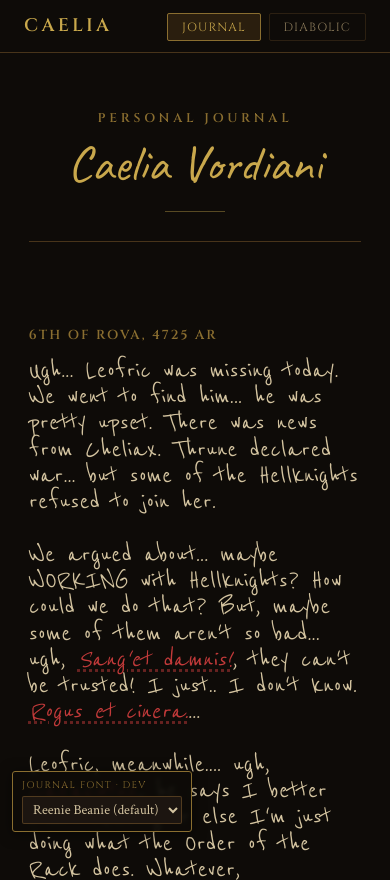
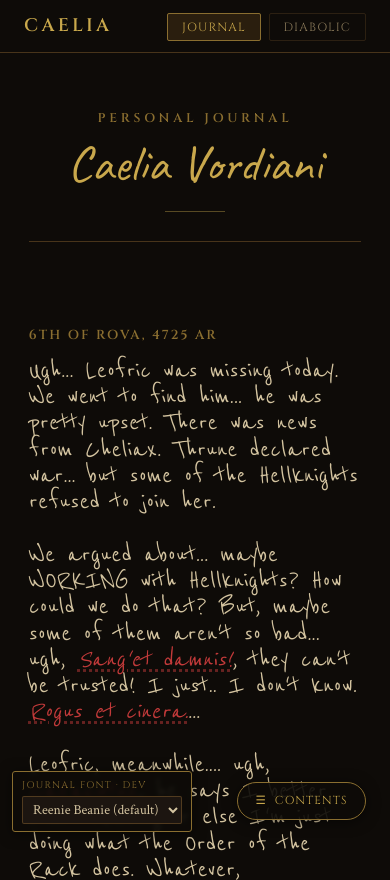
Before and after one commit to Solarswordsman/caelia, a website built with Vite: page journal/index.html in a window 390 px wide. Shown: the top 880 px of the page. Built offline with nearby package versions, Linux system fonts and the light colour scheme; a web font is replaced by a local one.

Commit message:
ToC refinements, mobile toggle

```diff
--- a/src/journal/journal.css
+++ b/src/journal/journal.css
@@ -226,7 +226,39 @@ body {
 
 .toc__entry:hover { color: var(--gold); }
 
-/* Not enough room beside the centered column on smaller screens. */
+/* Floating contents toggle (chip) — only shown when the rail can't fit beside
+   the centered column (see the media query below). Bottom-right, clear of the
+   dev font picker (bottom-left). */
+.toc-toggle {
+	display: none;
+	position: fixed;
+	right: 1.25rem;
+	bottom: 1.25rem;
+	z-index: 60;
+	align-items: center;
+	gap: 0.4rem;
+	padding: 0.55rem 0.9rem;
+	background: rgba(14, 11, 8, 0.92);
+	border: 0.5px solid var(--gold-dim);
+	border-radius: 999px;
+	color: var(--gold);
+	font-family: var(--font-display);
+	font-size: 0.6rem;
+	letter-spacing: 0.1em;
+	text-transform: uppercase;
+	cursor: pointer;
+	box-shadow: 0 2px 14px rgba(0, 0, 0, 0.5);
+}
+
+.toc-toggle:hover { color: #e8d4a0; border-color: var(--gold); }
+
+/* Not enough room beside the centered column: hide the rail by default, expose
+   the chip, and let the chip toggle the rail in as an overlay. */
 @media (max-width: 1150px) {
-	.toc { display: none; }
+	.toc {
+		display: none;
+		box-shadow: 0 6px 30px rgba(0, 0, 0, 0.65);
+	}
+	.toc.is-visible { display: block; }
+	.toc-toggle { display: inline-flex; }
 }
--- a/src/journal/toc.js
+++ b/src/journal/toc.js
@@ -20,11 +20,18 @@ function parseDate(date) {
 	};
 }
 
+// Single comparable number for "how recent": month-of-era * 100 + day.
+function recencyRank(it) {
+	if (!it.p) return -1;
+	return (it.p.year * 12 + it.p.monthIdx) * 100 + it.p.dayNum;
+}
+
 /**
  * Build the table-of-contents model from journal entries (render order; the
  * array index is the scroll-anchor id). Pure — no DOM — so it can be tested.
- * Months come back newest-first, entries within a month newest-first, and
- * mostRecentIndex points at the single latest entry.
+ * Mirrors the page: months oldest-first, entries within a month oldest-first.
+ * The month containing the single latest entry is flagged `current` (expanded
+ * by default), and mostRecentIndex points at that latest entry.
  */
 export function buildTocModel(entries) {
 	const items = entries.map((e, index) => ({
@@ -48,17 +55,25 @@ export function buildTocModel(entries) {
 		groups.get(key).items.push(it);
 	}
 
-	const months = [...groups.values()].sort((a, b) => b.sort - a.sort);
+	const months = [...groups.values()].sort((a, b) => a.sort - b.sort);
 	for (const g of months) {
 		g.items.sort((a, b) =>
-			(b.p ? b.p.dayNum : 0) - (a.p ? a.p.dayNum : 0) || b.index - a.index);
+			(a.p ? a.p.dayNum : 0) - (b.p ? b.p.dayNum : 0) || a.index - b.index);
 	}
 
-	const mostRecentIndex = months.length && months[0].items.length
-		? months[0].items[0].index
-		: null;
+	let recent = null;
+	for (const it of items) {
+		if (!recent
+			|| recencyRank(it) > recencyRank(recent)
+			|| (recencyRank(it) === recencyRank(recent) && it.index > recent.index)) {
+			recent = it;
+		}
+	}
+	const mostRecentIndex = recent ? recent.index : null;
+	const currentMonthKey = recent ? (recent.p ? `${recent.p.month} ${recent.p.year}` : "Other") : null;
+	for (const g of months) g.current = g.key === currentMonthKey;
 
-	return { months, mostRecentIndex };
+	return { months, mostRecentIndex, currentMonthKey };
 }
 
 function entryLabel(it) {
@@ -71,7 +86,7 @@ function scrollToAnchor(id) {
 	if (el) el.scrollIntoView({ behavior: "smooth", block: "start" });
 }
 
-/** Render the floating contents rail and wire its interactions. */
+/** Render the floating contents rail + its mobile toggle chip, and wire them. */
 export function mountToc(entries) {
 	const { months, mostRecentIndex } = buildTocModel(entries);
 	if (!months.length) return;
@@ -85,9 +100,9 @@ export function mountToc(entries) {
 			? `<button class="toc__recent" data-target="entry-${mostRecentIndex}">Most recent ↡</button>`
 			: ""}
 		<ul class="toc__months">
-			${months.map((g, gi) => `
-				<li class="toc__month${gi === 0 ? " is-open" : ""}">
-					<button class="toc__month-head" aria-expanded="${gi === 0}">
+			${months.map(g => `
+				<li class="toc__month${g.current ? " is-open" : ""}">
+					<button class="toc__month-head" aria-expanded="${Boolean(g.current)}">
 						<span class="toc__caret" aria-hidden="true">▸</span><span>${esc(g.label)}</span>
 					</button>
 					<ul class="toc__entries">
@@ -100,6 +115,20 @@ export function mountToc(entries) {
 		</ul>
 	`;
 
+	const toggle = document.createElement("button");
+	toggle.className = "toc-toggle";
+	toggle.setAttribute("aria-label", "Toggle journal contents");
+	toggle.setAttribute("aria-expanded", "false");
+	toggle.innerHTML = `<span aria-hidden="true">☰</span> Contents`;
+
+	const isOverlay = () => window.matchMedia("(max-width: 1150px)").matches;
+	const setVisible = open => {
+		nav.classList.toggle("is-visible", open);
+		toggle.setAttribute("aria-expanded", String(open));
+	};
+
+	toggle.addEventListener("click", () => setVisible(!nav.classList.contains("is-visible")));
+
 	nav.addEventListener("click", ev => {
 		const head = ev.target.closest(".toc__month-head");
 		if (head) {
@@ -109,8 +138,11 @@ export function mountToc(entries) {
 			return;
 		}
 		const link = ev.target.closest("[data-target]");
-		if (link) scrollToAnchor(link.dataset.target);
+		if (link) {
+			scrollToAnchor(link.dataset.target);
+			if (isOverlay()) setVisible(false);
+		}
 	});
 
-	document.body.appendChild(nav);
+	document.body.append(nav, toggle);
 }
```
Also changed, not shown: src/test/toc.test.js (+12 -7 lines).
